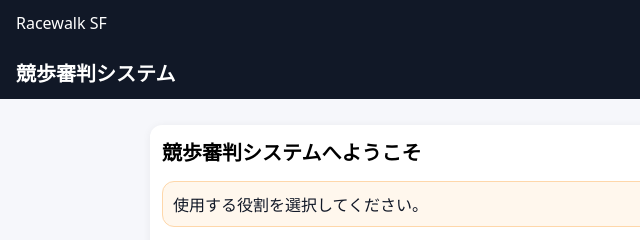
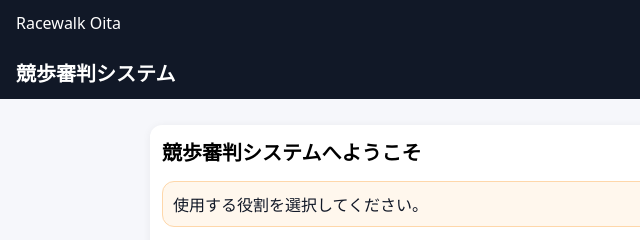
Before and after one commit to oita-joho/racewalk-sf, a website with bundled scripts: page index.html in a window 1280 px wide. Shown: the top 240 px of the page, 0-640 px from the left. Built offline with nearby package versions, Linux system fonts and the light colour scheme; no server answers; files whose address does not match are found by name.

Commit message:
Update index.html

```diff
--- a/index.html
+++ b/index.html
@@ -7,7 +7,7 @@
   <link rel="stylesheet" href="style.css">
 </head>
 <body>
-  <header>Racewalk SF</header>
+  <header>Racewalk Oita</header>
   <div id="app"></div>
 
   <script src="app.js"></script>
```
